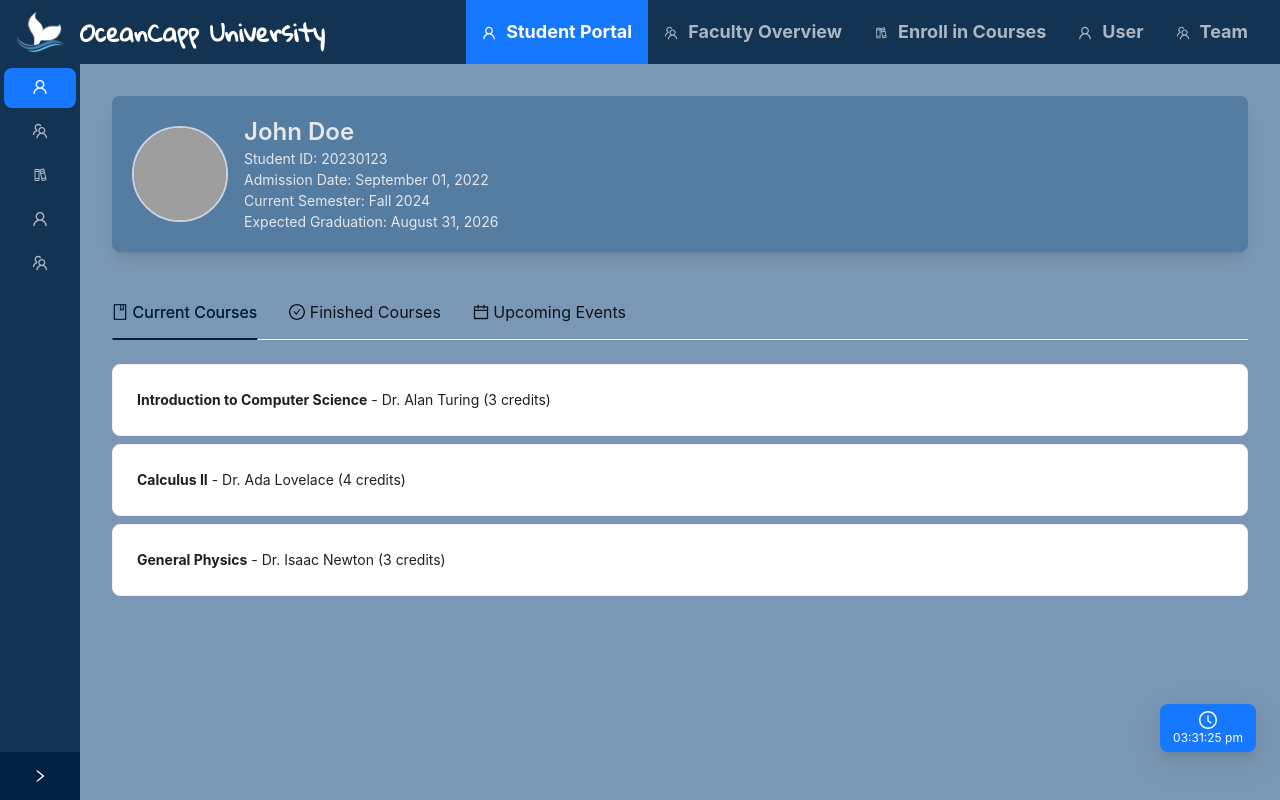
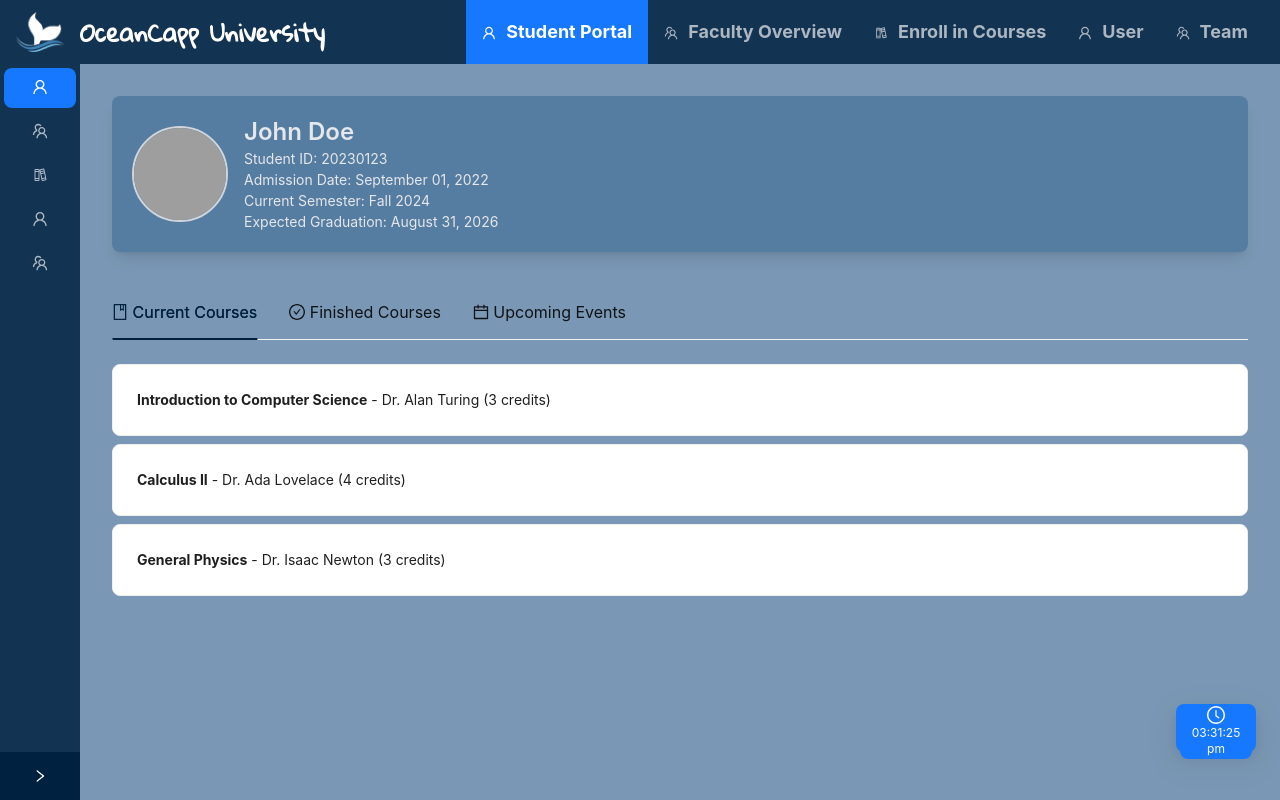
Before and after one commit to nazmul-nhb/oceancapp-university, a React (Vite) app: page /#current-courses in a window 1280 px wide. Built offline with nearby package versions, Linux system fonts and the light colour scheme; grey boxes are pictures that could not be loaded.

Commit message:
updated clock styles

```diff
--- a/src/components/Events.tsx
+++ b/src/components/Events.tsx
@@ -72,6 +72,7 @@ const Events: React.FC<{ events: Event[] }> = ({ events }) => {
 			</div>
 		);
 	};
+
 	return (
 		<section className="flex justify-between items-start flex-col lg:flex-row gap-5">
 			<ul className="list-item space-y-3 ml-6">
--- a/src/components/LiveClock.tsx
+++ b/src/components/LiveClock.tsx
@@ -24,7 +24,7 @@ const LiveClock: React.FC = () => {
 				description={currentTime}
 				style={{ insetInlineEnd: 24 }}
 				icon={<ClockCircleOutlined />}
-				className="px-1 w-24 h-12 rounded-lg"
+				className="px-1 w-20 h-12 rounded-lg"
 			/>
 		</Tooltip>
 	);
```
